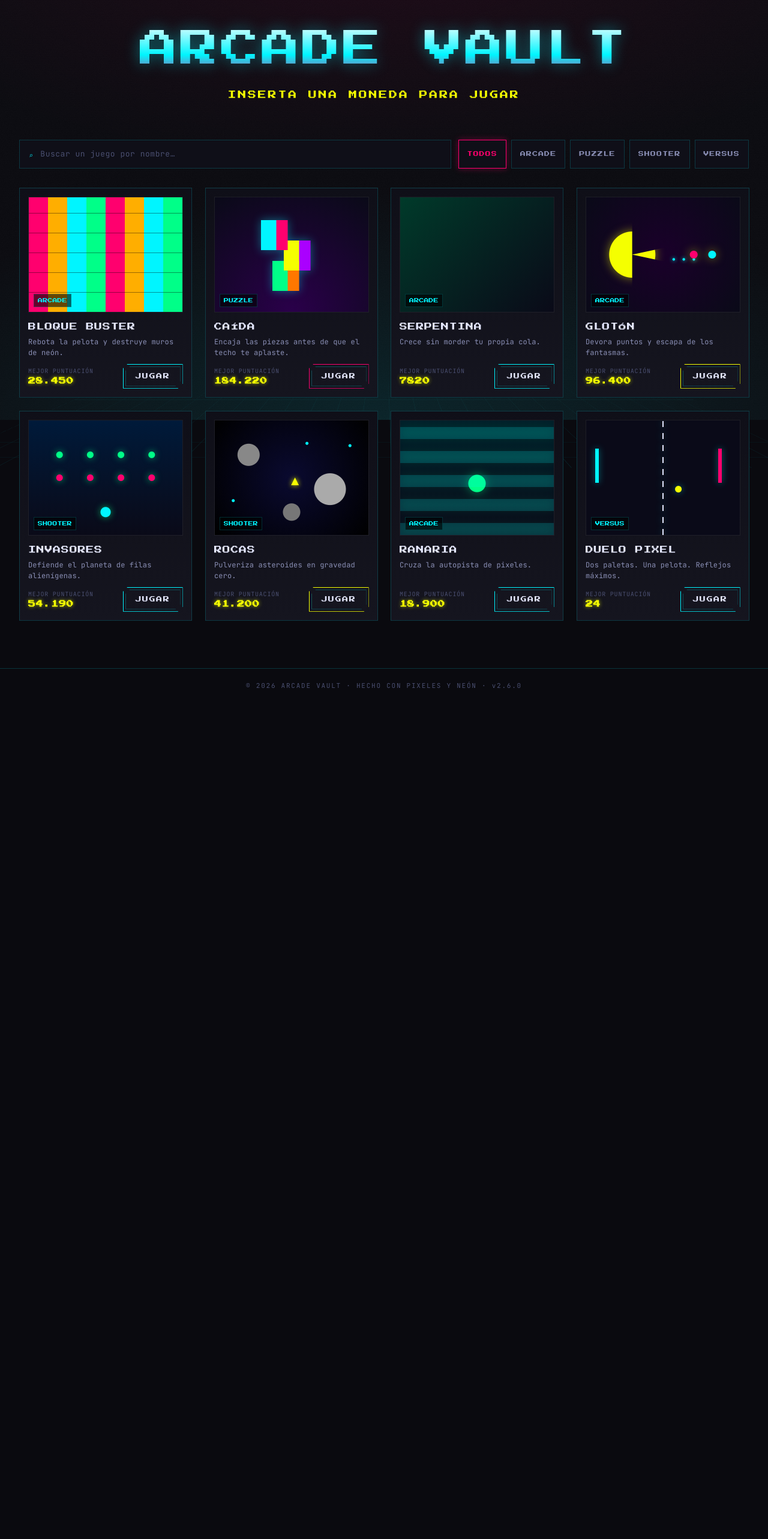
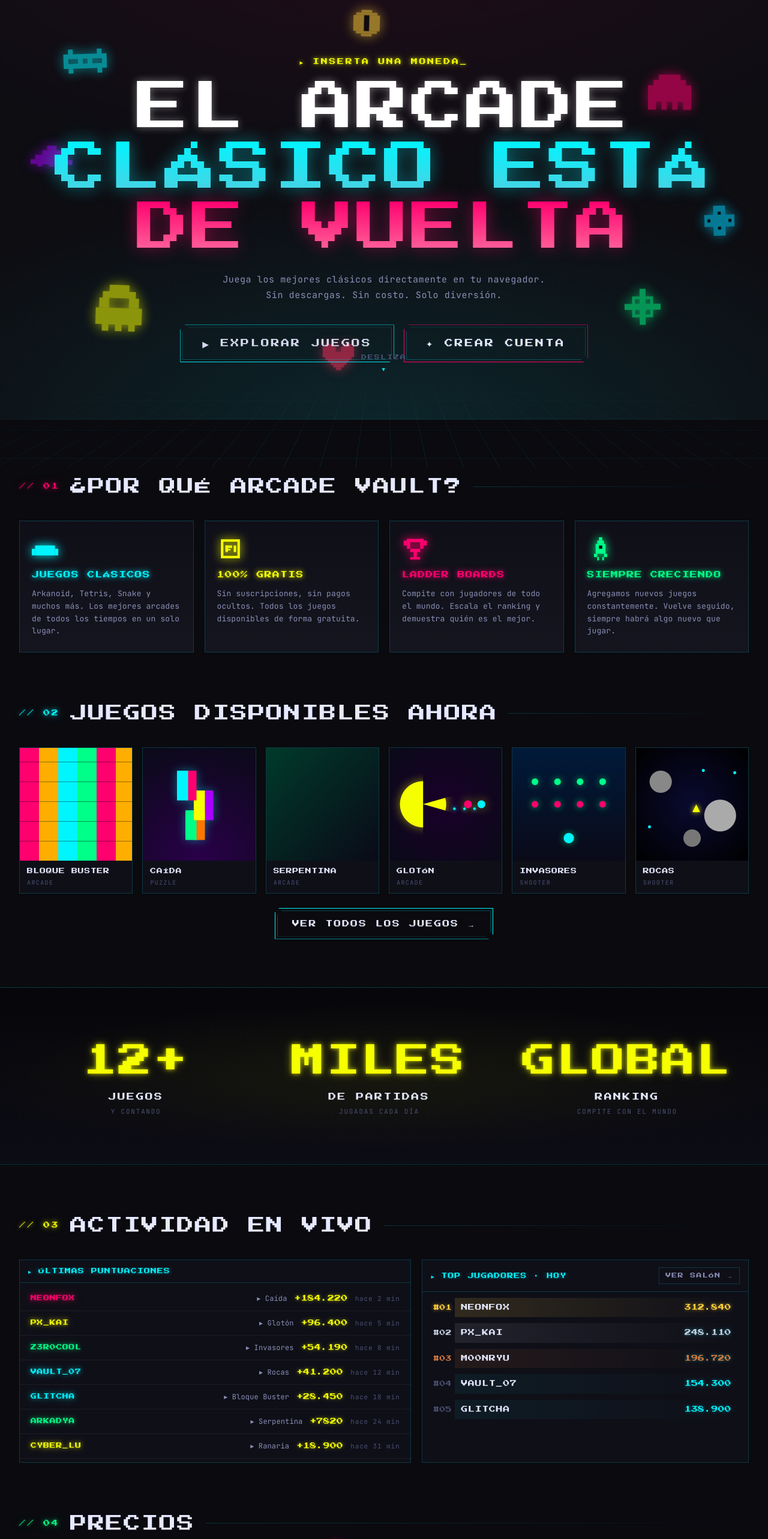
Before and after one commit to zkCaleb-dev/arcade-vault, a Next.js app: page / in a window 1280 px wide. Shown: the part 100-2666 px from the top of the page at 60% size. Before the commit the page ends 1272 px from the top, so only its background shows below. Built offline with nearby package versions, Linux system fonts and the light colour scheme.

Commit message:
paso 13, spec 2

```diff
--- a/app/page.tsx
+++ b/app/page.tsx
@@ -1,17 +1,44 @@
-import LibraryBrowser from "@/components/library-browser";
-import { CATS, GAMES } from "@/lib/games";
+import Link from "next/link";
+import HomeActivity from "@/components/home-activity";
+import HomeFeatures from "@/components/home-features";
+import HomeHero from "@/components/home-hero";
+import HomePricing from "@/components/home-pricing";
+import HomeRail from "@/components/home-rail";
+import HomeStats from "@/components/home-stats";
+import Reveal from "@/components/reveal";
 
 export default function Home() {
   return (
-    <div className="fade-in">
-      <section className="av-hero">
-        <h1 className="flicker">ARCADE VAULT</h1>
-        <div className="sub">
-          INSERTA UNA MONEDA PARA JUGAR <span className="blink">_</span>
-        </div>
-      </section>
+    <div className="home fade-in">
+      <HomeHero />
 
-      <LibraryBrowser games={GAMES} cats={CATS} />
+      <Reveal className="home-section">
+        <HomeFeatures />
+      </Reveal>
+
+      <Reveal className="home-section">
+        <HomeRail />
+      </Reveal>
+
+      <Reveal className="home-stats">
+        <HomeStats />
+      </Reveal>
+
+      <Reveal className="home-section">
+        <HomeActivity />
+      </Reveal>
+
+      <Reveal className="home-section">
+        <HomePricing />
+      </Reveal>
+
+      <Reveal className="home-final">
+        <h2 className="final-title pixel">¿LISTO PARA JUGAR?</h2>
+        <Link className="btn xl pulse final-cta" href="/juegos">
+          INSERTAR MONEDA →
+        </Link>
+        <div className="final-tag">Gratis. Sin registro obligatorio. Empieza en segundos.</div>
+      </Reveal>
     </div>
   );
 }
```
